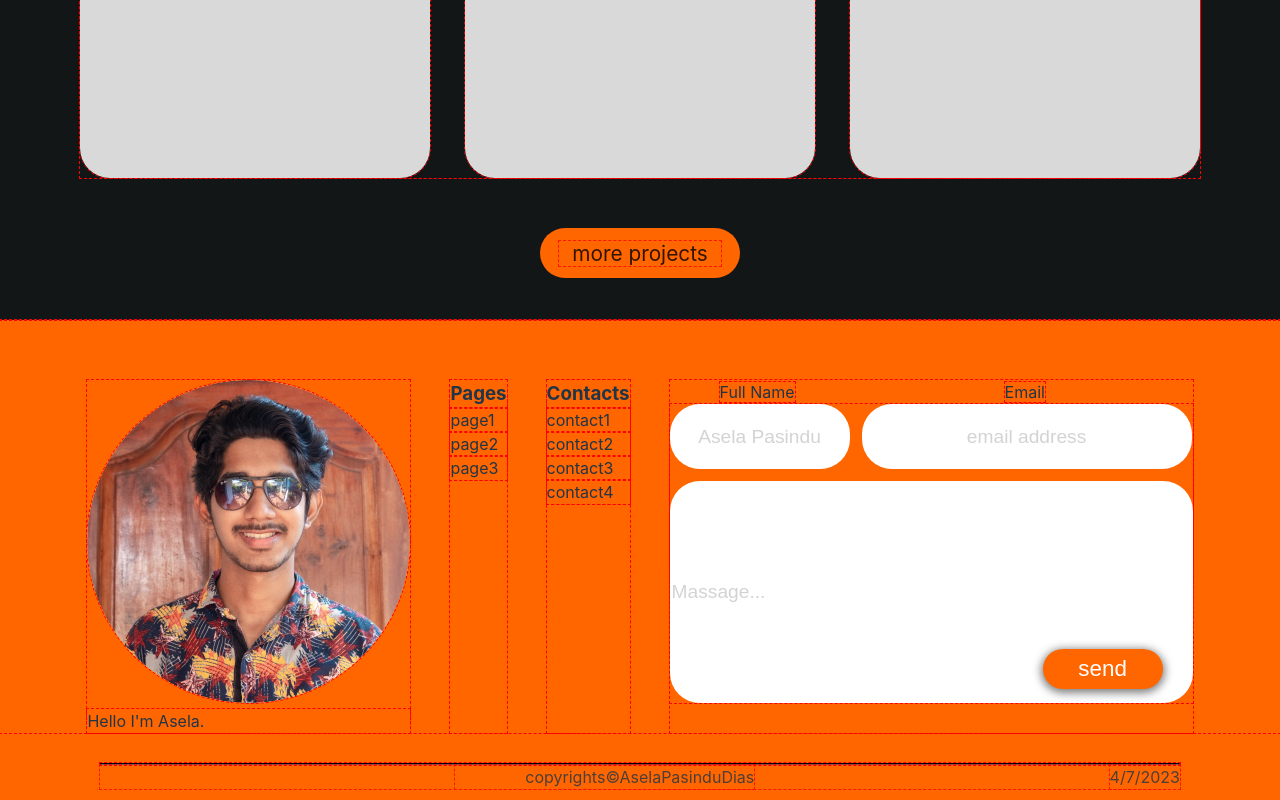
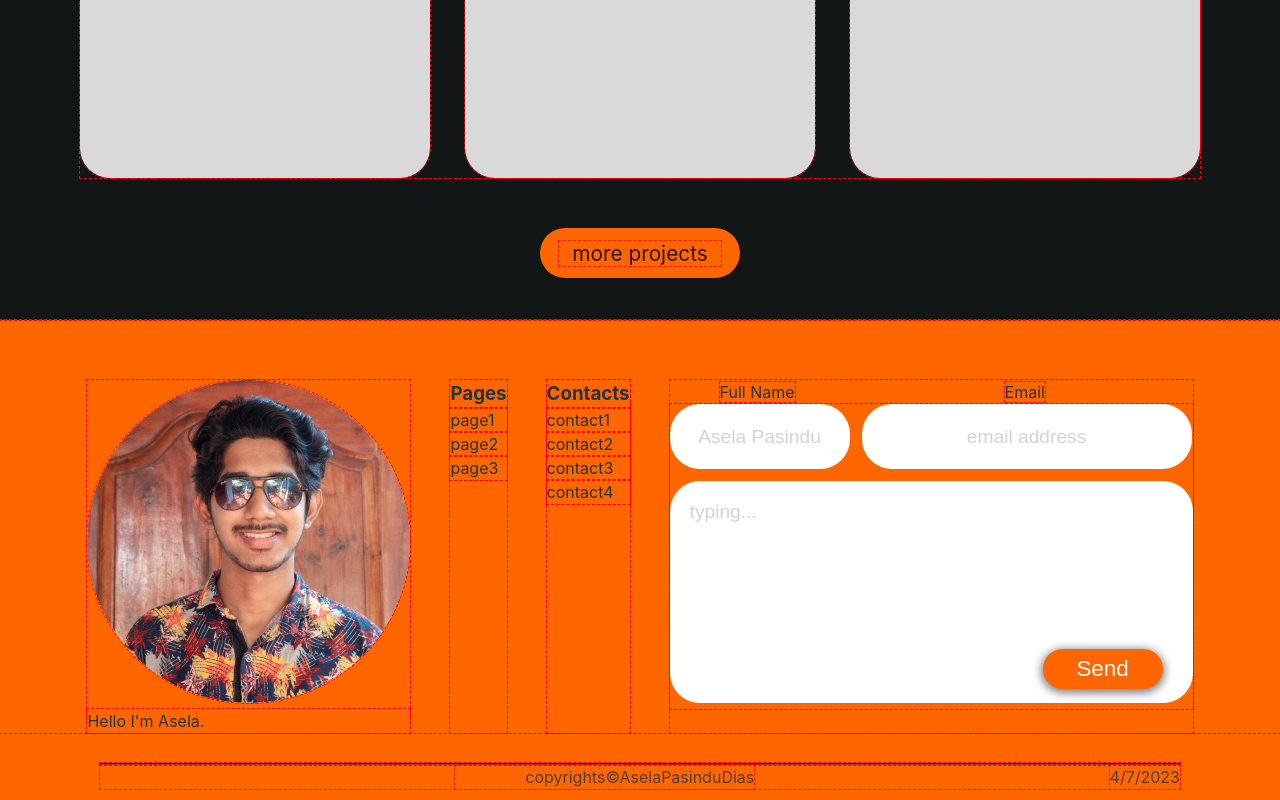
Before and after one commit to aselapasinduD/My-About-Me-Page, a React (Vite) app: page / in a window 1280 px wide. Shown: the part 2910-3710 px from the top of the page. Built offline with nearby package versions, Linux system fonts and the light colour scheme.

Commit message:
Update Form Submission System with FormSubmit.com

```diff
--- a/src/App.css
+++ b/src/App.css
@@ -406,11 +406,13 @@ h1 {
 	height: 65px;
 	margin-left: 12px;
 }
-.footerSection .contactForm #massage {
+.footerSection .contactForm #message {
+	resize: none;
 	width: 523px;
 	height: 222px;
 	margin-top: 12px;
 	text-align: left;
+	padding: 20px;
 }
 .footerSection .contactForm #send {
 	width: 120px;
@@ -442,6 +444,7 @@ h1 {
 	border: none;
 	border-radius: 30px;
 	font-size: 1.2em;
+	font-family: sans-serif;
 	color: #131616;
 	text-align: center;
 	background-color: #ffffff;
--- a/src/components/footer.jsx
+++ b/src/components/footer.jsx
@@ -4,15 +4,15 @@ import selfImage from '../assets/images/Self-Image.jpg';
 const Footer = () => {
 
 	return (
-		<div class="footerSection">
-			<div class="pageDetails">
-				<section class="selfImage">
+		<div className="footerSection">
+			<div className="pageDetails">
+				<section className="selfImage">
 					<img src={selfImage} alt="Asela Pasindu Image"/>
 					<p>
 						Hello I'm Asela.
 					</p>
 				</section>
-				<section class="pageLinks">
+				<section className="pageLinks">
 					<h3>Pages</h3>
 					<ul>
 						<li>page1</li>
@@ -20,7 +20,7 @@ const Footer = () => {
 						<li>page3</li>
 					</ul>
 				</section>
-				<section class="contacts">
+				<section className="contacts">
 					<h3>Contacts</h3>
 					<ul>
 						<li>contact1</li>
@@ -29,23 +29,27 @@ const Footer = () => {
 						<li>contact4</li>
 					</ul>
 				</section>
-				<section class="form">
+				<section className="form">
 					<label name="fullName">Full Name</label>
 					<label name="email">Email</label>
-				<form class="contactForm">
-					<input id="fullName" class="inputs" placeholder="Asela Pasindu" type="name" />
-					<input id="email" class="inputs" placeholder="email address" type="email" />
-					<input id="massage" class="inputs" placeholder="Massage..." type="text" />
-					<input id="send" class="inputs" value="send" name="Send" type="submit" />
+				<form className="contactForm" onSubmit="return confirm('Do you want to submit?')" action="https://formsubmit.co/9fab8c8ffa0ed330737b9d844f29af25" method="POST" >
+					<input id="fullName" className="inputs" placeholder="Asela Pasindu" type="name" name="name" required />
+					<input id="email" className="inputs" placeholder="email address" type="email" name="email" required />
+					<textarea id="message" className="inputs" placeholder="typing..." type="text" name="message" required />
+					<input id="send" className="inputs" value="Send" type="submit" />
+					<input type="hidden" name="_subject" value="New submission Form My Portfolio Website" />
+					<input type="hidden" name="_template" value="box" />
+					<input type="hidden" name="_captcha" value="true" />
+					<input type="hidden" name="_next" value="http://localhost:5173/" />
 				</form>
 				</section>
 			</div>
 			<hr />
 			<span>
-				<p class="copyrights">
+				<p className="copyrights">
 					copyrights©AselaPasinduDias
 				</p>
-				<p class="date">
+				<p className="date">
 					4/7/2023
 				</p>
 			</span>
```
